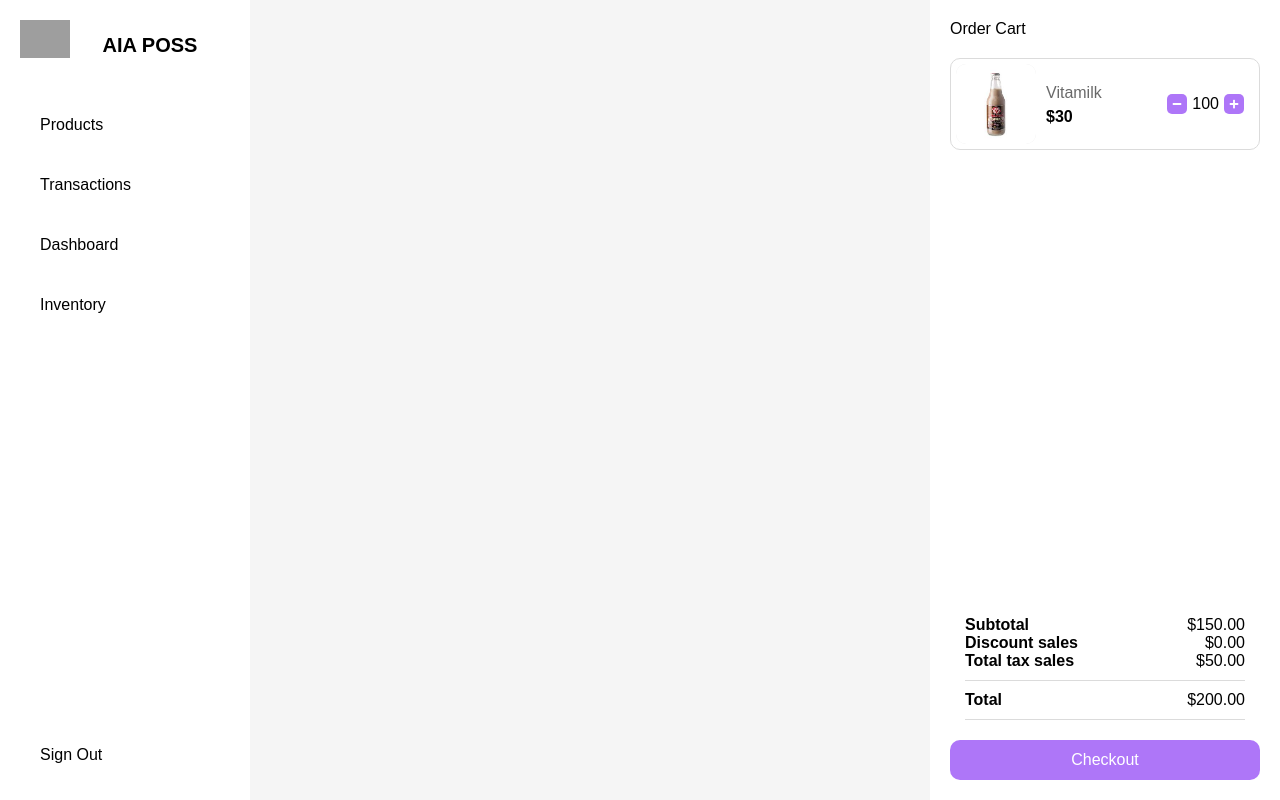
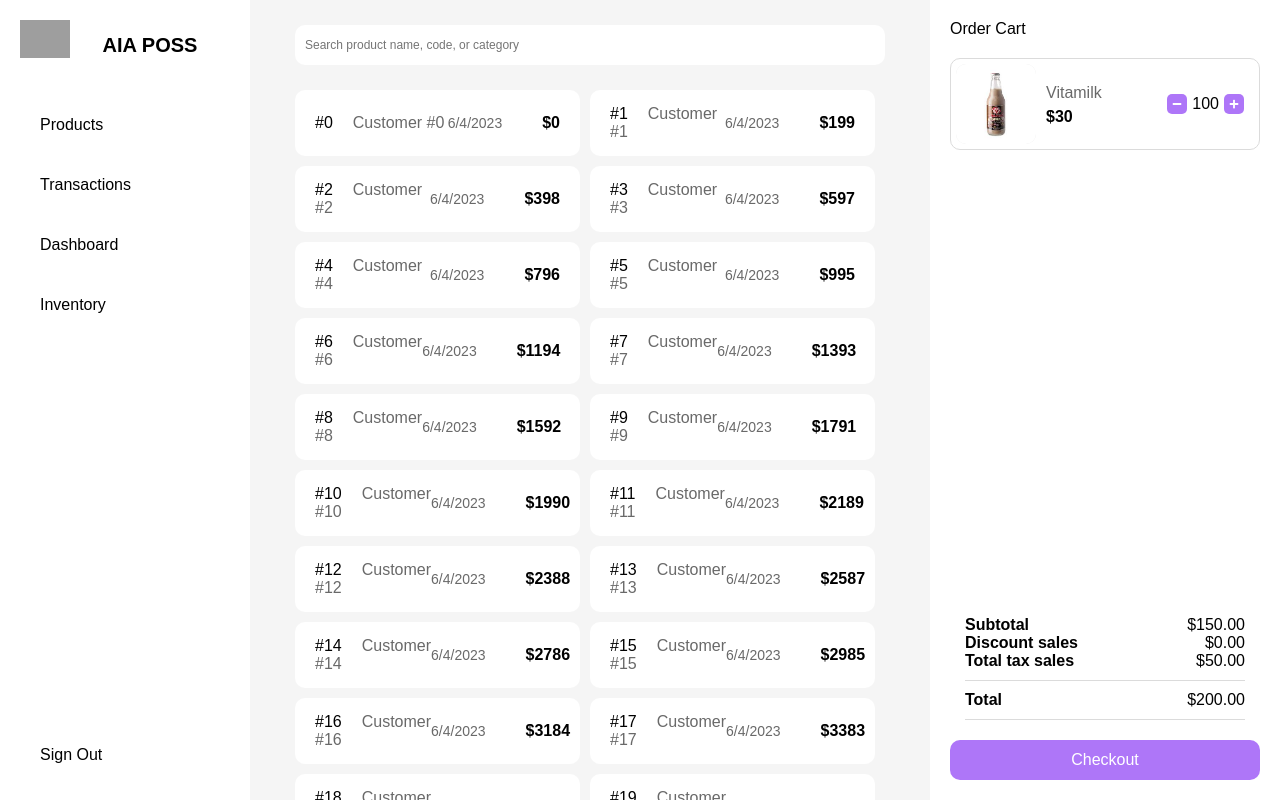
Before and after one commit to AIA-UnKNOWN/poss, a React (Vite) app in the folder frontend/: page / in a window 1280 px wide. Both pictures are taken after a click on the item "Transactions". Built offline with nearby package versions, Linux system fonts and the light colour scheme; grey boxes are pictures that could not be loaded; a web font is replaced by a local one.

Commit message:
creatd Transactions page with samples

```diff
--- a/frontend/src/App.tsx
+++ b/frontend/src/App.tsx
@@ -3,6 +3,7 @@ import { Suspense, lazy } from 'react';
 
 // Components
 import FullLayout from './components/layouts/FullLayout/FullLayout';
+import Transactions from './views/Transactions/Transactions';
 // Store
 import useNavigationStore, { PageName } from './store/navigation';
 // Views
@@ -14,6 +15,8 @@ function App() {
 
   const renderContent = (pageName: PageName) => {
     switch (pageName) {
+      case PageName.TRANSACTIONS:
+        return <Transactions />;
       case PageName.INVENTORY:
         return <Inventory />;
     }
--- /dev/null
+++ b/frontend/src/views/Transactions/Transactions.style.scss
@@ -0,0 +1,17 @@
+@use 'src/index.style';
+@use 'src/variables' as globalVariables;
+
+.transactions {
+  $gap: 10px;
+
+  .transactions-trxs {
+    margin-top: 25px;
+    display: flex;
+    flex-wrap: wrap;
+    gap: $gap;
+
+    .transaction {
+      width: calc(50% - $gap);
+    }
+  }
+}
--- /dev/null
+++ b/frontend/src/views/Transactions/Transactions.tsx
@@ -0,0 +1,32 @@
+import './Transactions.style.scss';
+
+// Components
+import Input from "src/components/Input/Input";
+import Transaction from 'src/components/cards/Transaction';
+
+const Transactions = props => {
+
+  return (
+    <div className='transactions'>
+      <Input
+        placeholder="Search product name, code, or category"
+        onChange={({ target: { value } }) => console.log(value)}
+      />
+      <div className='transactions-trxs'>
+        {new Array(50).fill(null).map((_, i) => (
+          <Transaction
+            key={i}
+            transaction={{
+              id: i,
+              totalAmount: 199 * i,
+              createdDate: new Date().toLocaleDateString(),
+            }}
+            onClick={transaction =>console.log(`Clicked transaction #${transaction.id}`)}
+          />
+        ))}
+      </div>
+    </div>
+  )
+}
+
+export default Transactions;
--- /dev/null
+++ b/frontend/src/views/Transactions/index.ts
@@ -0,0 +1 @@
+export { default } from './Transactions';
```
